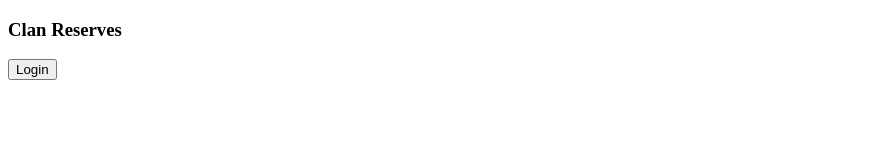
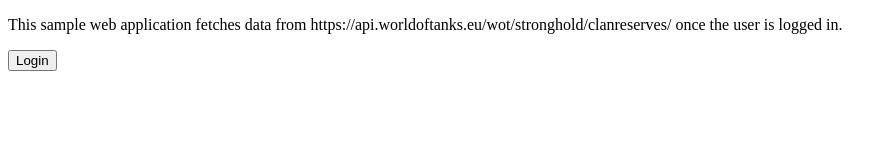
Before and after one commit to lgfrbcsgo/wot-sample-client-app, a plain HTML site: page index.html in a window 1280 px wide. Shown: the whole page, without its empty margins (0-893 px from the left). Drawn offline with Linux system fonts and the light colour scheme.

Commit message:
Update index.html

```diff
--- a/index.html
+++ b/index.html
@@ -1,7 +1,7 @@
 <!DOCTYPE html>
 <html>
 <body>
-<h3>Clan Reserves</h3>
+<p>This sample web application fetches data from https://api.worldoftanks.eu/wot/stronghold/clanreserves/ once the user is logged in.</p>
 <button onclick="login()">Login</button>
 <pre id="reserves-info"></pre>
 <script>
```
